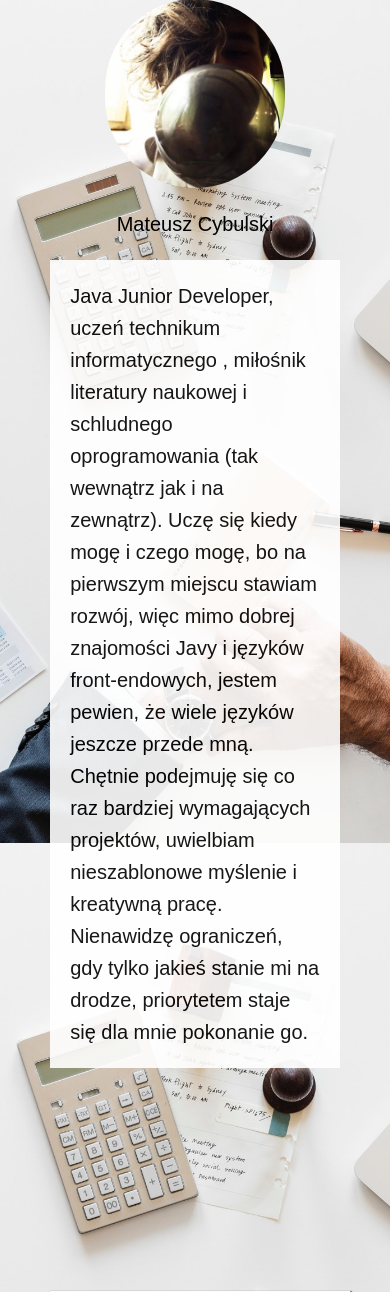
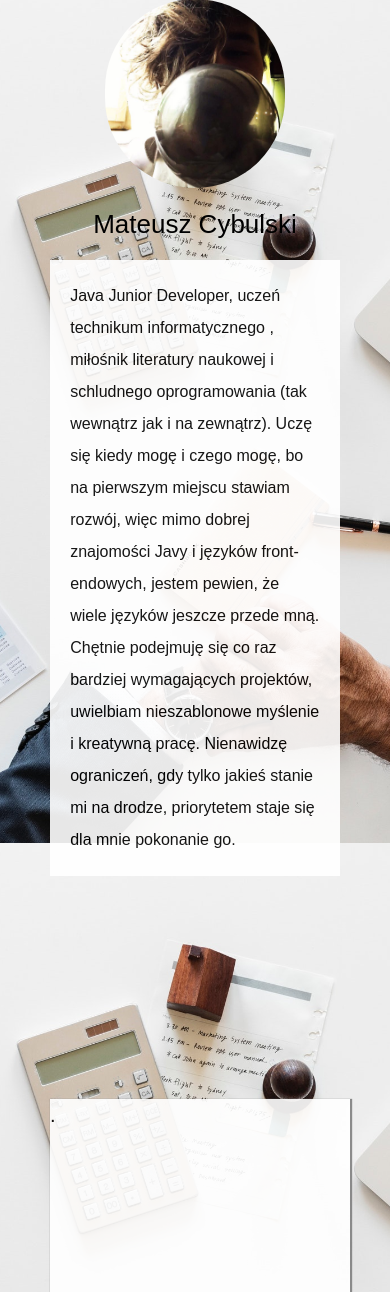
Before and after one commit to cybulskimateusz/cybulskimateusz.github.io, a PHP site: page / in a window 390 px wide. Shown: the part 845-2137 px from the top of the page. Run offline with PHP 8.4, Linux system fonts and the light colour scheme.

Commit message:
>465px #about sizes

```diff
--- a/css/main.css
+++ b/css/main.css
@@ -275,7 +275,10 @@ footer{
 }
 @media only screen and (max-width: 465px) {
 	.name{
-		font-size:1rem;
+		font-size:1.3rem;
+	}
+	.description{
+		font-size:0.8rem;
 	}
 }
 @media only screen and (max-width: 690px) {
```
